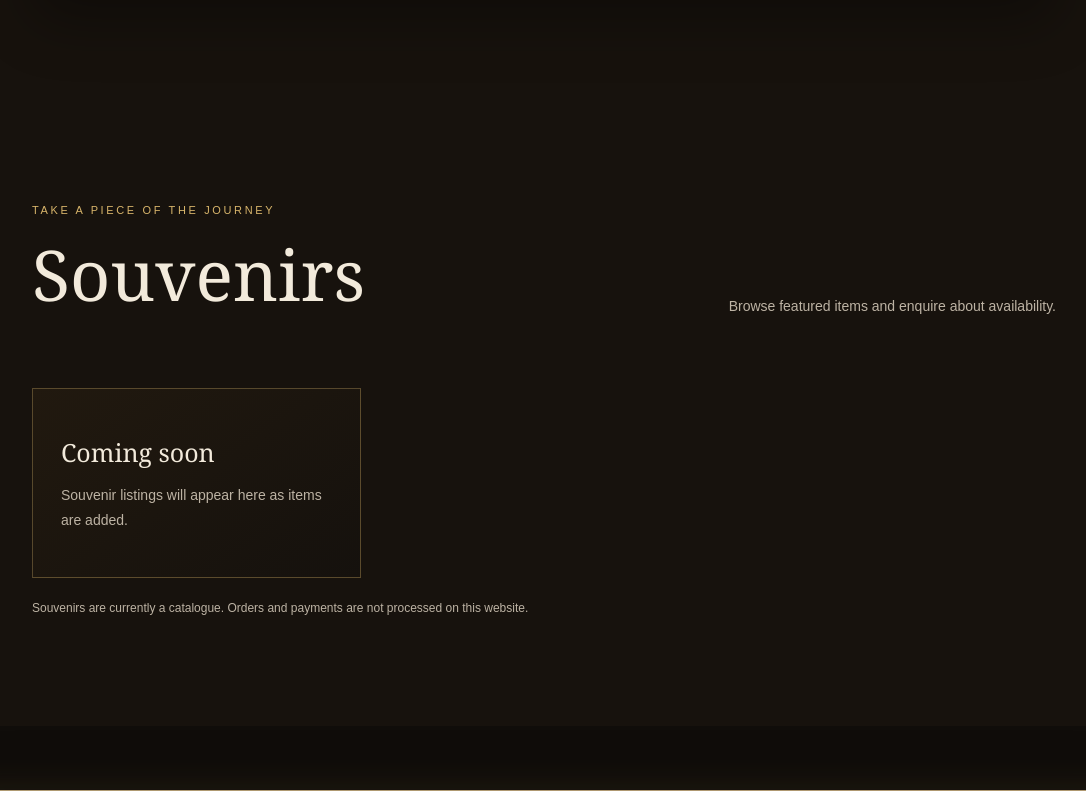
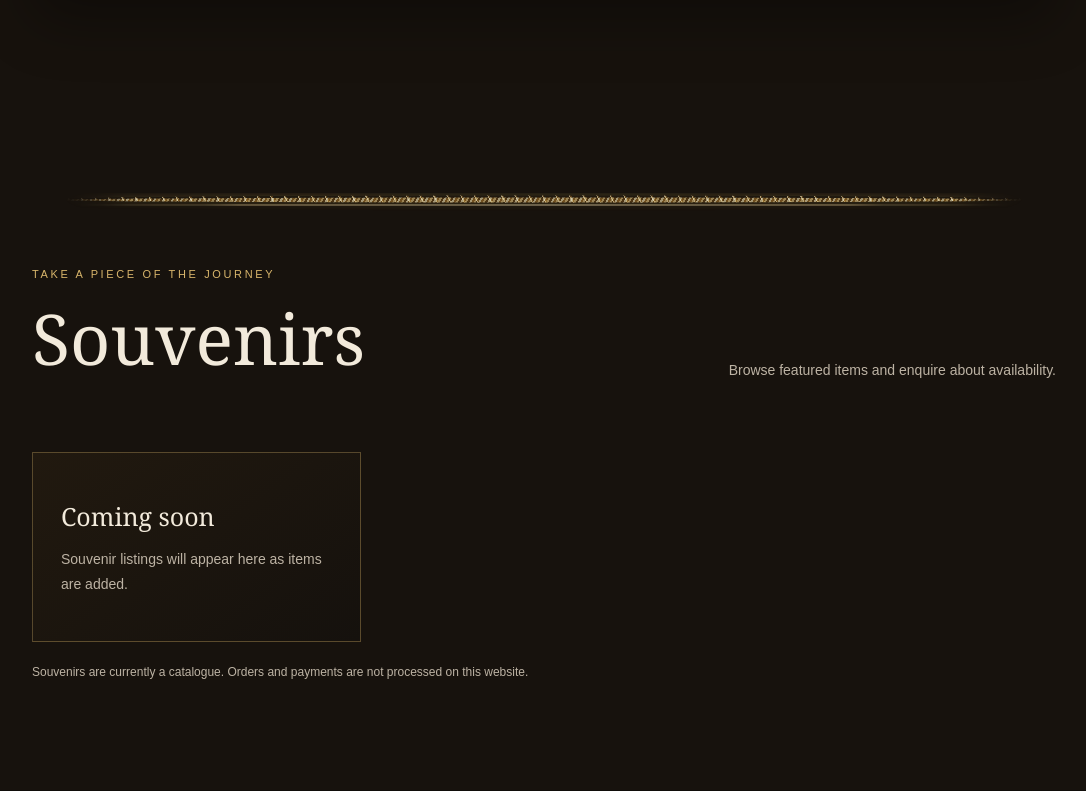
Before and after one commit to boyvadisdebarge-cyber/duke-vadis-official, a Django app: page / in a window 1280 px wide. Shown: the part 3331-4122 px from the top of the page, without its empty margins (96-1182 px from the left). Run offline with Django 5.2, Linux system fonts and the light colour scheme; data comes from the database, SQL or seed files in the repository; data that the repository does not hold is empty.

Commit message:
Apply gold rope divider styling to souvenirs section

```diff
--- a/static/css/site.css
+++ b/static/css/site.css
@@ -314,10 +314,10 @@ animation:worship-smoke-rise 19s ease-in-out infinite alternate}
 @media(prefers-reduced-transparency:reduce){.booking-envelope{backdrop-filter:none;-webkit-backdrop-filter:none;background:rgba(25,21,15,.96)}}
 
 /* Fine braided gold rope divider above the latest music chapter */
-#music .gold-rope-divider{position:relative;width:calc(100% - clamp(28px,5vw,88px));height:18px;margin:0 auto clamp(28px,3.6vw,48px);opacity:.92;pointer-events:none;mask-image:linear-gradient(90deg,transparent 0%,#000 7%,#000 93%,transparent 100%);-webkit-mask-image:linear-gradient(90deg,transparent 0%,#000 7%,#000 93%,transparent 100%)}
-#music .gold-rope-divider:before,#music .gold-rope-divider:after,#music .gold-rope-divider span{content:"";position:absolute;left:0;right:0;top:50%;height:2px;transform:translateY(-50%);border-radius:100%;background:linear-gradient(90deg,transparent 0%,rgba(126,86,29,.28) 7%,#8e6429 18%,#f4d78f 38%,#fff0c2 50%,#d5a84f 68%,#8d6328 90%,transparent 100%);box-shadow:0 0 7px rgba(224,181,93,.26),0 1px 2px rgba(0,0,0,.55)}
-#music .gold-rope-divider:before{height:5px;top:calc(50% - 2px);background:repeating-linear-gradient(118deg,rgba(255,237,184,.95) 0 2px,rgba(169,119,44,.95) 2px 4px,rgba(240,207,132,.95) 4px 6px,rgba(112,76,27,.9) 6px 8px);opacity:.7;filter:drop-shadow(0 1px 2px rgba(0,0,0,.65))}
-#music .gold-rope-divider:after{height:1px;top:calc(50% + 3px);background:linear-gradient(90deg,transparent,rgba(255,224,155,.7) 12%,rgba(255,235,190,.9) 50%,rgba(255,224,155,.7) 88%,transparent);opacity:.8}
-#music .gold-rope-divider span{height:7px;top:calc(50% - 3px);background:repeating-linear-gradient(62deg,transparent 0 5px,rgba(255,235,180,.78) 5px 6px,rgba(116,77,27,.75) 6px 7px,transparent 7px 12px);opacity:.85;mix-blend-mode:screen}
-@media(max-width:700px){#music .gold-rope-divider{width:calc(100% - 20px);height:14px;margin-bottom:24px}}
-@media(prefers-reduced-transparency:reduce){#music .gold-rope-divider{mask-image:none;-webkit-mask-image:none;opacity:1}}
+:is(#music,#souvenirs) .gold-rope-divider{position:relative;width:calc(100% - clamp(28px,5vw,88px));height:18px;margin:0 auto clamp(28px,3.6vw,48px);opacity:.92;pointer-events:none;mask-image:linear-gradient(90deg,transparent 0%,#000 7%,#000 93%,transparent 100%);-webkit-mask-image:linear-gradient(90deg,transparent 0%,#000 7%,#000 93%,transparent 100%)}
+:is(#music,#souvenirs) .gold-rope-divider:before,:is(#music,#souvenirs) .gold-rope-divider:after,:is(#music,#souvenirs) .gold-rope-divider span{content:"";position:absolute;left:0;right:0;top:50%;height:2px;transform:translateY(-50%);border-radius:100%;background:linear-gradient(90deg,transparent 0%,rgba(126,86,29,.28) 7%,#8e6429 18%,#f4d78f 38%,#fff0c2 50%,#d5a84f 68%,#8d6328 90%,transparent 100%);box-shadow:0 0 7px rgba(224,181,93,.26),0 1px 2px rgba(0,0,0,.55)}
+:is(#music,#souvenirs) .gold-rope-divider:before{height:5px;top:calc(50% - 2px);background:repeating-linear-gradient(118deg,rgba(255,237,184,.95) 0 2px,rgba(169,119,44,.95) 2px 4px,rgba(240,207,132,.95) 4px 6px,rgba(112,76,27,.9) 6px 8px);opacity:.7;filter:drop-shadow(0 1px 2px rgba(0,0,0,.65))}
+:is(#music,#souvenirs) .gold-rope-divider:after{height:1px;top:calc(50% + 3px);background:linear-gradient(90deg,transparent,rgba(255,224,155,.7) 12%,rgba(255,235,190,.9) 50%,rgba(255,224,155,.7) 88%,transparent);opacity:.8}
+:is(#music,#souvenirs) .gold-rope-divider span{height:7px;top:calc(50% - 3px);background:repeating-linear-gradient(62deg,transparent 0 5px,rgba(255,235,180,.78) 5px 6px,rgba(116,77,27,.75) 6px 7px,transparent 7px 12px);opacity:.85;mix-blend-mode:screen}
+@media(max-width:700px){:is(#music,#souvenirs) .gold-rope-divider{width:calc(100% - 20px);height:14px;margin-bottom:24px}}
+@media(prefers-reduced-transparency:reduce){:is(#music,#souvenirs) .gold-rope-divider{mask-image:none;-webkit-mask-image:none;opacity:1}}
```
